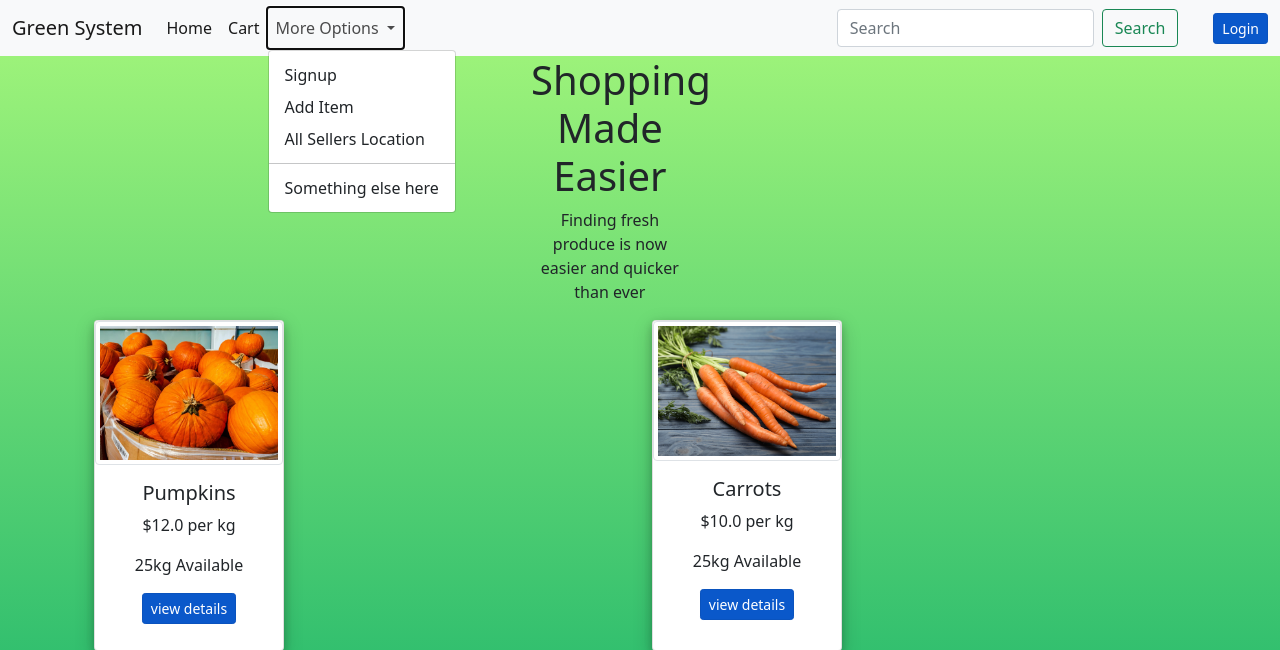
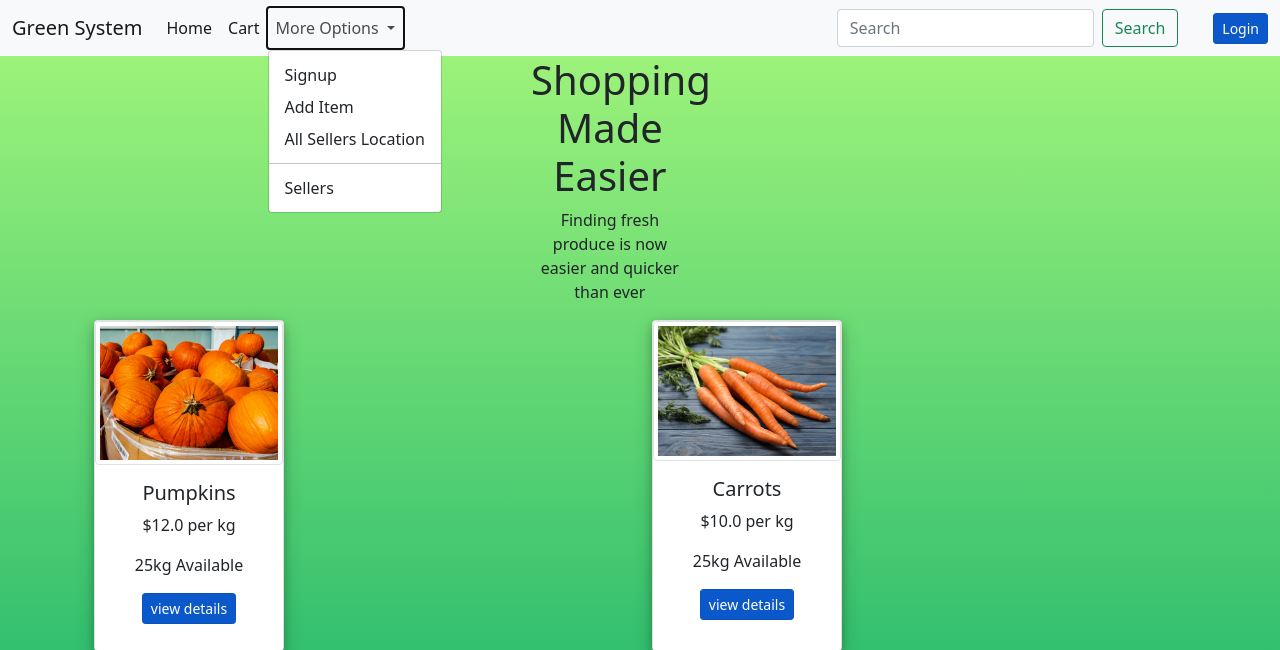
Before and after one commit to MatchHue/BackendGreenSystem, a Flask app: page / in a window 1280 px wide, after a click on "More Options"; the page is wider, and only the part inside the window is pictured. Shown: the top 650 px of that part. Run offline with Flask 2, Linux system fonts and the light colour scheme; data comes from the database, SQL or seed files in the repository; some libraries are stand-ins or nearby versions.

Commit message:
navbarchange

```diff
--- a/templates/navbar.html
+++ b/templates/navbar.html
@@ -21,7 +21,7 @@
             <li><a class="dropdown-item" href="/list_items">Add Item</a></li>
             <li><a class="dropdown-item" href="/map">All Sellers Location</a></li>
             <li><hr class="dropdown-divider"></li>
-            <li><a class="dropdown-item" href="#">Something else here</a></li>
+            <li><a class="dropdown-item" href="/get_all_sellers">Sellers</a></li>
           </ul>
         </li>
       </ul>
```
